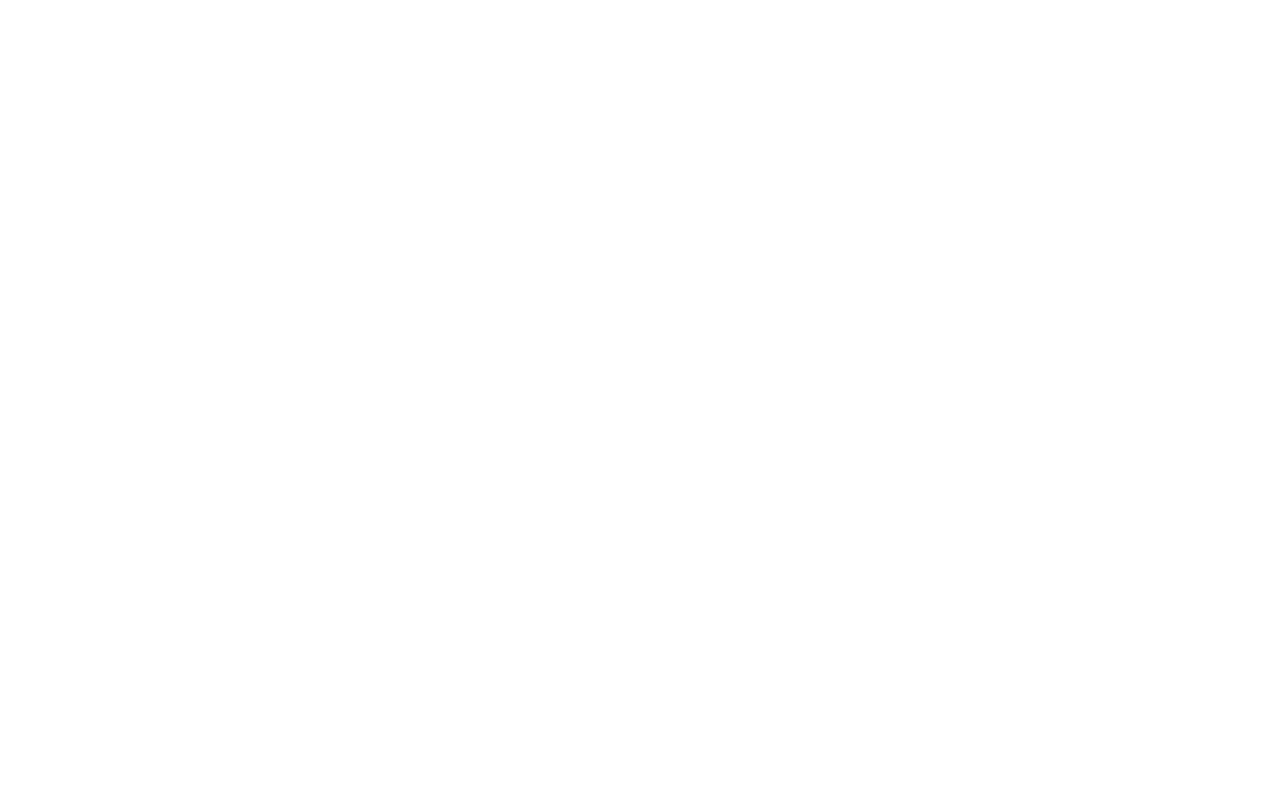
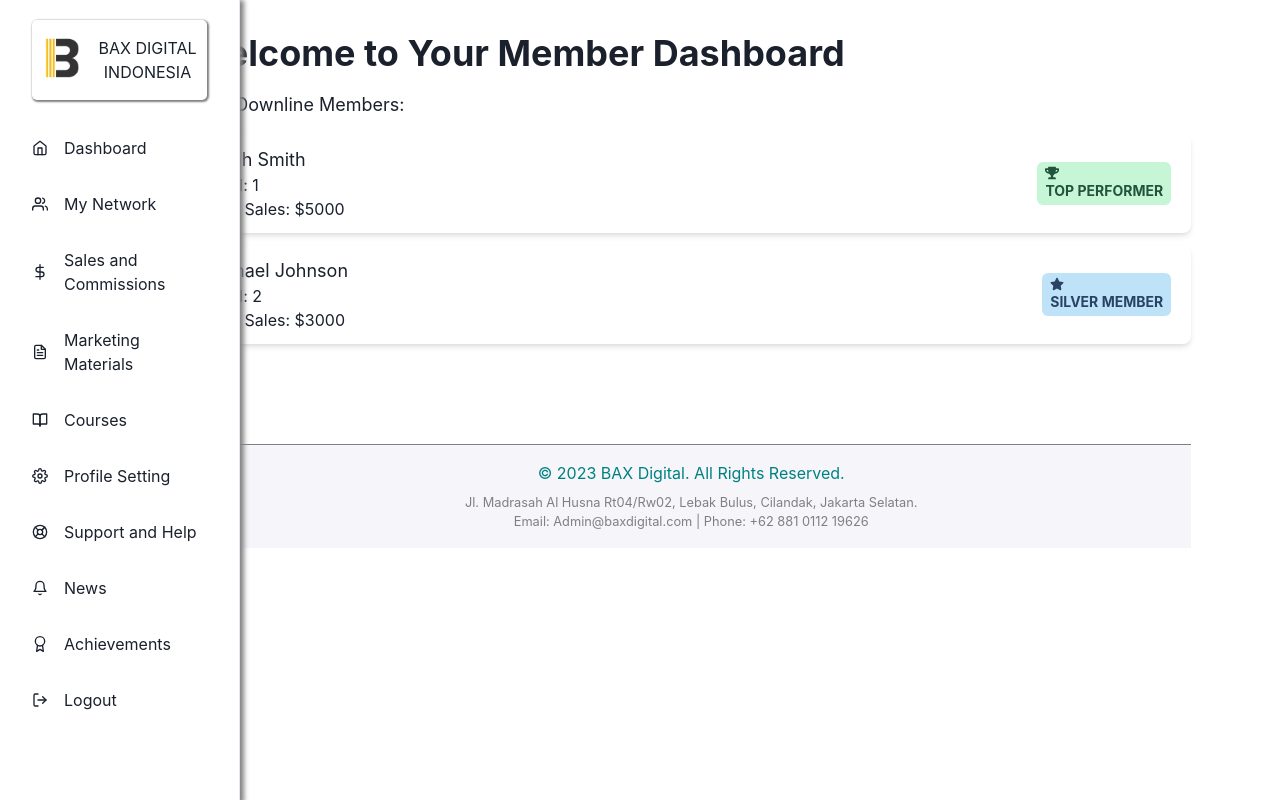
Before and after one commit to aderino010817/BaxDigital, a React (Vite) app in the folder frontend/: page /Member in a window 1280 px wide. Before the commit this address had no page. Built offline with nearby package versions, Linux system fonts and the light colour scheme.

Commit message:
feat: update

```diff
--- a/frontend/src/App.tsx
+++ b/frontend/src/App.tsx
@@ -5,6 +5,7 @@
 import KelasDigital from "./pages/KelasDigital";
 import ContactUs from "./pages/ContactUs";
 import AdminDashboard from "./pages/Admin";
+import MemberDashboard from "./pages/Member";
 // import { Routes }  from "react-router-dom";
 
 // function IsLogin() {
@@ -32,9 +33,9 @@
         <Route path="/KelasDigital" element={<KelasDigital />} />
         <Route path="/AboutUs" element={<AboutUs />} />
         <Route path="/ContactUs" element={<ContactUs />} />
-        <Route path="/Admin" element={<AdminDashboard />} >
+        <Route path="/Admin" element={<AdminDashboard />} />
+        <Route path="/Member" element={<MemberDashboard />} />
 
-        </Route>
       </Routes>
     </>
   );
--- a/frontend/src/Component/Navbar.tsx
+++ b/frontend/src/Component/Navbar.tsx
@@ -86,11 +86,13 @@
             </Button>
               </MenuButton>
               <MenuList border={'1px solid gray.500'} boxShadow={'1px 1px 3px 1px gray'}>
+                <Link to={'/Member'}>
                 <MenuItem
                 _hover={{
                     color: 'white',
                     bg: 'gray'
                 }}>Register</MenuItem>
+                </Link>
                 <Link to={'/Admin'}>
                 <MenuItem
                 _hover={{
--- /dev/null
+++ b/frontend/src/Component/SidebarMember.tsx
@@ -0,0 +1,125 @@
+/* eslint-disable @typescript-eslint/no-unused-vars */
+import { Box, Flex, Icon, Image, Text, useColorModeValue } from "@chakra-ui/react";
+import { ReactText } from "react";
+import { IconType } from "react-icons";
+import {
+  FiAward,
+  FiBell,
+  FiBookOpen,
+  FiDollarSign,
+  FiFileText,
+  FiHome,
+  FiLifeBuoy,
+  FiLogOut,
+  FiSettings,
+  FiUsers
+} from "react-icons/fi";
+import LogoBax from "../assets/Image/LogoBax.png";
+
+interface LinkItemProps {
+  name: string;
+  icon: IconType;
+}
+
+const LinkItems: Array<LinkItemProps> = [
+  { name: "Dashboard", icon: FiHome },
+  { name: "My Network", icon: FiUsers },
+  { name: "Sales and Commissions", icon: FiDollarSign },
+  { name: "Marketing Materials", icon: FiFileText },
+  { name: "Courses", icon: FiBookOpen },
+  { name: "Profile Setting", icon: FiSettings },
+  { name: "Support and Help", icon: FiLifeBuoy },
+  { name: "News", icon: FiBell },
+  { name: "Achievements", icon: FiAward },
+  { name: "Logout", icon: FiLogOut }
+];
+
+interface SidebarProps {
+  children?: React.ReactNode;
+}
+
+const MemberSidebar = ({ children }: SidebarProps) => {
+  return (
+    <Flex
+      bg={useColorModeValue("white", "gray.900")}
+      w={{ base: "100%", md: 60 }}
+      pos="fixed"
+      h="full"
+      borderRightWidth="1px"
+      borderColor={useColorModeValue("gray.200", "gray.700")}
+      flexDirection="column"
+      boxShadow={'2px 2px 5px 2px gray'}
+    >
+      <Flex
+        h="20"
+        alignItems="center"
+        mx="8"
+        justifyContent="center"
+        mt="5"
+        mb={"5"}
+        boxShadow={'1px 1px 2px 1px gray'}
+        _hover={{ boxShadow: "2px 2px 6px 2px gray" }}
+        borderRadius={'5px'}
+      >
+        <Box>
+          <Image
+            src={LogoBax}
+            maxW={"40px"}
+            mr={{
+              base: "1em",
+              md: "1em",
+              lg: "1em",
+            }}
+          />
+        </Box>
+        <Box display={"flex"} flexDirection={"column"} textAlign={"center"}>
+          <Text>BAX DIGITAL</Text>
+          <Text>INDONESIA</Text>
+        </Box>
+      </Flex>
+      {LinkItems.map((link) => (
+        <NavItem key={link.name} icon={link.icon}>
+          {link.name}
+        </NavItem>
+      ))}
+    </Flex>
+  );
+};
+
+const NavItem = ({ icon, children }: { icon: IconType; children: ReactText }) => {
+  return (
+    <Box
+      as="a"
+      href="#"
+      style={{ textDecoration: "none" }}
+      _focus={{ boxShadow: "none" }}
+    >
+      <Flex
+        align="center"
+        p="4"
+        mx="4"
+        borderRadius="lg"
+        role="group"
+        cursor="pointer"
+        _hover={{
+          bg: "cyan.400",
+          color: "white",
+        }}
+      >
+        {icon && (
+          <Icon
+            mr="4"
+            fontSize="16"
+            _groupHover={{
+              color: "white",
+            }}
+            as={icon}
+          />
+        )}
+        {children}
+      </Flex>
+    </Box>
+  );
+};
+
+export default MemberSidebar;
--- a/frontend/src/assets/SidebarAdmin.tsx
+++ b/frontend/src/assets/SidebarAdmin.tsx
@@ -1,53 +1,190 @@
-import { Box, Center, Icon, Text, VStack } from "@chakra-ui/react";
-import { FaEnvelope, FaNewspaper, FaUser } from "react-icons/fa";
-import { Link } from "react-router-dom";
+"use client";
 
-export default function SidebarAdmin() {
+import {
+  Box,
+  BoxProps,
+  CloseButton,
+  Drawer,
+  DrawerContent,
+  Flex,
+  FlexProps,
+  Icon,
+  IconButton,
+  Image,
+  Text,
+  useColorModeValue,
+  useDisclosure,
+} from "@chakra-ui/react";
+import { ReactText } from "react";
+import { IconType } from "react-icons";
+import {
+  FiBell,
+  FiBookOpen,
+  FiFileText,
+  FiHome,
+  FiLifeBuoy,
+  FiLogOut,
+  FiMenu,
+  FiUsers
+} from "react-icons/fi";
+import LogoBax from "./Image/LogoBax.png";
+
+interface LinkItemProps {
+  name: string;
+  icon: IconType;
+}
+const LinkItems: Array<LinkItemProps> = [
+  { name: "Dashboard", icon: FiHome },
+  { name: "Members", icon: FiUsers },
+  { name: "Marketing Kit", icon: FiFileText },
+  { name: "Courses", icon: FiBookOpen },
+  { name: "Member-Help", icon: FiLifeBuoy },
+  { name: "Post-News", icon: FiBell },
+  { name: "Log-Out", icon: FiLogOut },
+];
+
+export default function SimpleSidebar() {
+  const { isOpen, onOpen, onClose } = useDisclosure();
   return (
-    <Box p={{
-      base: '1',
-      md: '2',
-      lg: '3'
-    }} bg="gray.200" h="100vh"
-    w={{
-      base: '5em',
-      md: '10em',
-      lg: '10em'
-    }} border={'1px solid gray'} boxShadow={'2px 2px 5px 2px gray'}>
-          <Center textAlign={'center'}>
-      <VStack spacing="3em" align="start">
-        <Link to="/admin/members">
-          <Box display="flex" alignItems="center" mt={'5'}>
-            <Icon as={FaUser}/>
-            <Text display={{
-              base: 'none',
-              md: 'flex',
-              lg: 'flex'
-            }}>Members</Text>
-          </Box>
-        </Link>
-        <Link to="/admin/messages">
-          <Box display="flex" alignItems="center">
-            <Icon as={FaEnvelope} />
-            <Text display={{
-              base: 'none',
-              md: 'flex',
-              lg: 'flex'
-            }}>Messages</Text>
-          </Box>
-        </Link>
-        <Link to="/admin/posts">
-          <Box display="flex" alignItems="center">
-            <Icon as={FaNewspaper} />
-            <Text display={{
-              base: 'none',
-              md: 'flex',
-              lg: 'flex'
-            }}>Posts</Text>
-          </Box>
-        </Link>
-      </VStack>
-      </Center>
+    <Box minH="100vh" bg={useColorModeValue("gray.100", "gray.900")}>
+      <SidebarContent
+        onClose={() => onClose}
+        display={{ base: "none", md: "block" }}
+      />
+      <Drawer
+        isOpen={isOpen}
+        placement="left"
+        onClose={onClose}
+        returnFocusOnClose={false}
+        onOverlayClick={onClose}
+        size="full"
+      >
+        <DrawerContent>
+          <SidebarContent onClose={onClose} />
+        </DrawerContent>
+      </Drawer>
+      {/* mobilenav */}
+      <MobileNav display={{ base: "flex", md: "none" }} onOpen={onOpen} />
+      <Box ml={{ base: 0, md: 60 }} p="4">
+        {/* Content */}
+      </Box>
     </Box>
   );
 }
+
+interface SidebarProps extends BoxProps {
+  onClose: () => void;
+}
+
+const SidebarContent = ({ onClose, ...rest }: SidebarProps) => {
+  return (
+    <Box
+      bg={useColorModeValue("white", "gray.900")}
+      w={{ base: "100%", md: 60 }}
+      pos="fixed"
+      h="full"
+      {...rest}
+    >
+      <Flex
+        h="20"
+        alignItems="center"
+        mx="8"
+        justifyContent="center"
+        mt="5"
+        mb={"5"}
+        boxShadow={'1px 1px 2px 1px gray'}
+        _hover={{ boxShadow: "2px 2px 6px 2px gray" }}
+        borderRadius={'5px'}
+      >
+        <Box>
+          <Image
+            src={LogoBax}
+            maxW={"40px"}
+            mr={{
+              base: "1em",
+              md: "1em",
+              lg: "1em",
+            }}
+          />
+        </Box>
+        <Box display={"flex"} flexDirection={"column"} textAlign={"center"}>
+          <Text>BAX DIGITAL</Text>
+          <Text>INDONESIA</Text>
+        </Box>
+        <CloseButton display={{ base: "flex", md: "none" }} onClick={onClose} />
+      </Flex>
+      {LinkItems.map((link) => (
+        <NavItem key={link.name} icon={link.icon}>
+          {link.name}
+        </NavItem>
+      ))}
+    </Box>
+  );
+};
+
+interface NavItemProps extends FlexProps {
+  icon: IconType;
+  children: ReactText;
+}
+const NavItem = ({ icon, children, ...rest }: NavItemProps) => {
+  return (
+    <Box
+      as="a"
+      href="#"
+      style={{ textDecoration: "none" }}
+      _focus={{ boxShadow: "none" }}
+    >
+      <Flex
+        align="center"
+        p="4"
+        mx="4"
+        borderRadius="lg"
+        role="group"
+        cursor="pointer"
+        _hover={{
+          bg: "cyan.400",
+          color: "white",
+        }}
+        {...rest}
+      >
+        {icon && (
+          <Icon
+            mr="4"
+            fontSize="16"
+            _groupHover={{
+              color: "white",
+            }}
+            as={icon}
+          />
+        )}
+        {children}
+      </Flex>
+    </Box>
+  );
+};
+
+interface MobileProps extends FlexProps {
+  onOpen: () => void;
+}
+const MobileNav = ({ onOpen, ...rest }: MobileProps) => {
+  return (
+    <Flex
+      ml={{ base: 0, md: 60 }}
+      px={{ base: 4, md: 24 }}
+      height="20"
+      alignItems="center"
+      bg={useColorModeValue("white", "gray.900")}
+      borderBottomWidth="1px"
+      borderBottomColor={useColorModeValue("gray.200", "gray.700")}
+      justifyContent="flex-start"
+      {...rest}
+    >
+      <IconButton
+        variant="outline"
+        onClick={onOpen}
+        aria-label="open menu"
+        icon={<FiMenu />}
+      />
+    </Flex>
+  );
+};
--- a/frontend/src/pages/Admin.tsx
+++ b/frontend/src/pages/Admin.tsx
@@ -1,46 +1,73 @@
-import { Box, Flex, Text, Heading, List, ListItem } from "@chakra-ui/react";
-import SidebarAdmin from "../assets/SidebarAdmin";
+import { Badge, Box, Flex, Heading, List, ListItem, Text } from "@chakra-ui/react";
+import { FaChartBar, FaTrophy } from "react-icons/fa";
 import Footer from "../Component/Footer";
-import Navbar from "../Component/Navbar";
+import SidebarContent from "../assets/SidebarAdmin";
 
-export default function AdminDashboard() {
-  // Dummy data for member list (replace this with actual data)
-  const memberList = [
-    { id: 1, name: "John Doe", status: "Active", joinedDate: "2023-01-15" },
-    { id: 2, name: "Alice Johnson", status: "Not-Active", joinedDate: "2023-03-20" },
-    // Add more members as needed
+const AdminDashboard = () => {
+  const downlineMembers = [
+    { id: 1, name: "Sarah Smith", level: 1, totalSales: "$5000" },
+    { id: 2, name: "Michael Johnson", level: 2, totalSales: "$3000" },
+    // Add more downline members as needed
   ];
 
-  // Function to sort members by join date (newest to oldest)
-  const sortedMembers = memberList.sort((a, b) => new Date(b.joinedDate).getTime() - new Date(a.joinedDate).getTime());
+  const topPerformers = [
+    { id: 1, name: "Alice Adams", totalSales: "$8000" },
+    { id: 2, name: "John Brown", totalSales: "$7000" },
+    // Add more top performers as needed
+  ];
 
   return (
-    <>
-      <Box>
-        <Navbar />
+    <Flex>
+      <Box w={'14%'}>
+        <SidebarContent />
       </Box>
-      <Flex>
-        <Box w="20%">
-          <SidebarAdmin />
-        </Box>
-        <Box w="80%" mt={"20px"} p={'3'}>
-          <Heading mb="4">Admin Dashboard</Heading>
-          <Text fontSize="lg" mb="4">List Member (Newest to Oldest):</Text>
+      <Box w="80%" mt={"20px"} p={'3'} >
+        <Heading mb="4">Welcome to Admin Dashboard</Heading>
+        <Box mb="4">
+          <Heading fontSize="lg" mb="2">Top Performers:</Heading>
           <List spacing={3}>
-            {sortedMembers.map((member) => (
-              <ListItem key={member.id}>
+            {topPerformers.map((performer) => (
+              <ListItem key={performer.id} p={2} borderRadius={8} bg="white" boxShadow="md">
                 <Flex justify="space-between" align="center">
-                  <Text>{member.name}</Text>
-                  <Text>Status: {member.status}</Text>
+                  <Text>{performer.name}</Text>
+                  <Text>Total Sales: {performer.totalSales}</Text>
+                  <Badge colorScheme="green" fontSize="sm">
+                    <FaTrophy style={{ marginRight: '0.2em' }} /> Top Performer
+                  </Badge>
                 </Flex>
               </ListItem>
             ))}
           </List>
         </Box>
-      </Flex>
-      <Box mt="100px">
-        <Footer />
+        <Box>
+          <Heading fontSize="lg" mb="2">Your Downline Members:</Heading>
+          <List spacing={3}>
+            {downlineMembers.map((member) => (
+              <ListItem key={member.id} p={2} borderRadius={8} bg="white" boxShadow="md">
+                <Flex justify="space-between" align="center">
+                  <Text>{member.name}</Text>
+                  <Text>Level: {member.level}</Text>
+                  <Text>Total Sales: {member.totalSales}</Text>
+                  {member.level === 1 && <Badge colorScheme="green" fontSize="sm">
+                    <FaChartBar style={{ marginRight: '0.2em' }} /> Level 1
+                  </Badge>}
+                  {member.level === 2 && <Badge colorScheme="blue" fontSize="sm">
+                    <FaChartBar style={{ marginRight: '0.2em' }} /> Level 2
+                  </Badge>}
+                  {member.level > 2 && <Badge colorScheme="gray" fontSize="sm">
+                    <FaChartBar style={{ marginRight: '0.2em' }} /> Level {member.level}
+                  </Badge>}
+                </Flex>
+              </ListItem>
+            ))}
+          </List>
+        </Box>
+        <Box mt="100px">
+          <Footer />
+        </Box>
       </Box>
-    </>
+    </Flex>
   );
 }
+
+export default AdminDashboard;
--- /dev/null
+++ b/frontend/src/pages/Member.tsx
@@ -0,0 +1,52 @@
+import { Box, Flex, Heading, List, ListItem, Text, Badge } from "@chakra-ui/react";
+import Footer from "../Component/Footer";
+import MemberSidebar from "../Component/SidebarMember";
+import { FaTrophy, FaStar, FaUsers } from "react-icons/fa";
+
+const MemberDashboard = () => {
+  const downlineMembers = [
+    { id: 1, name: "Sarah Smith", level: 1, totalSales: "$5000" },
+    { id: 2, name: "Michael Johnson", level: 2, totalSales: "$3000" },
+    // Add more downline members as needed
+  ];
+
+  return (
+    <Flex>
+      <Box w={'14%'}>
+        <MemberSidebar />
+      </Box>
+      <Box w="80%" mt={"20px"} p={'3'} >
+        <Heading mb="4">Welcome to Your Member Dashboard</Heading>
+        <Text fontSize="lg" mb="4">Your Downline Members:</Text>
+        <List spacing={3}>
+          {downlineMembers.map((member) => (
+            <ListItem key={member.id} p={3} borderRadius={8} bg="white" boxShadow="md">
+              <Flex justify="space-between" align="center">
+                <Box>
+                  <Text fontSize="lg">{member.name}</Text>
+                  <Text>Level: {member.level}</Text>
+                  <Text>Total Sales: {member.totalSales}</Text>
+                </Box>
+                {member.level === 1 && <Badge colorScheme="green" fontSize="sm" py={1} px={2} borderRadius="md" marginRight="2">
+                  <FaTrophy style={{ marginRight: '0.2em' }} /> Top Performer
+                </Badge>}
+                {member.level === 2 && <Badge colorScheme="blue" fontSize="sm" py={1} px={2} borderRadius="md" marginRight="2">
+                  <FaStar style={{ marginRight: '0.2em' }} /> Silver Member
+                </Badge>}
+                {member.level > 2 && <Badge colorScheme="gray" fontSize="sm" py={1} px={2} borderRadius="md" marginRight="2">
+                  <FaUsers style={{ marginRight: '0.2em' }} /> Member
+                </Badge>}
+              </Flex>
+            </ListItem>
+          ))}
+        </List>
+        <Box mt="100px">
+        <Footer />
+      </Box>
+      </Box>
+
+    </Flex>
+  );
+}
+
+export default MemberDashboard;
```
